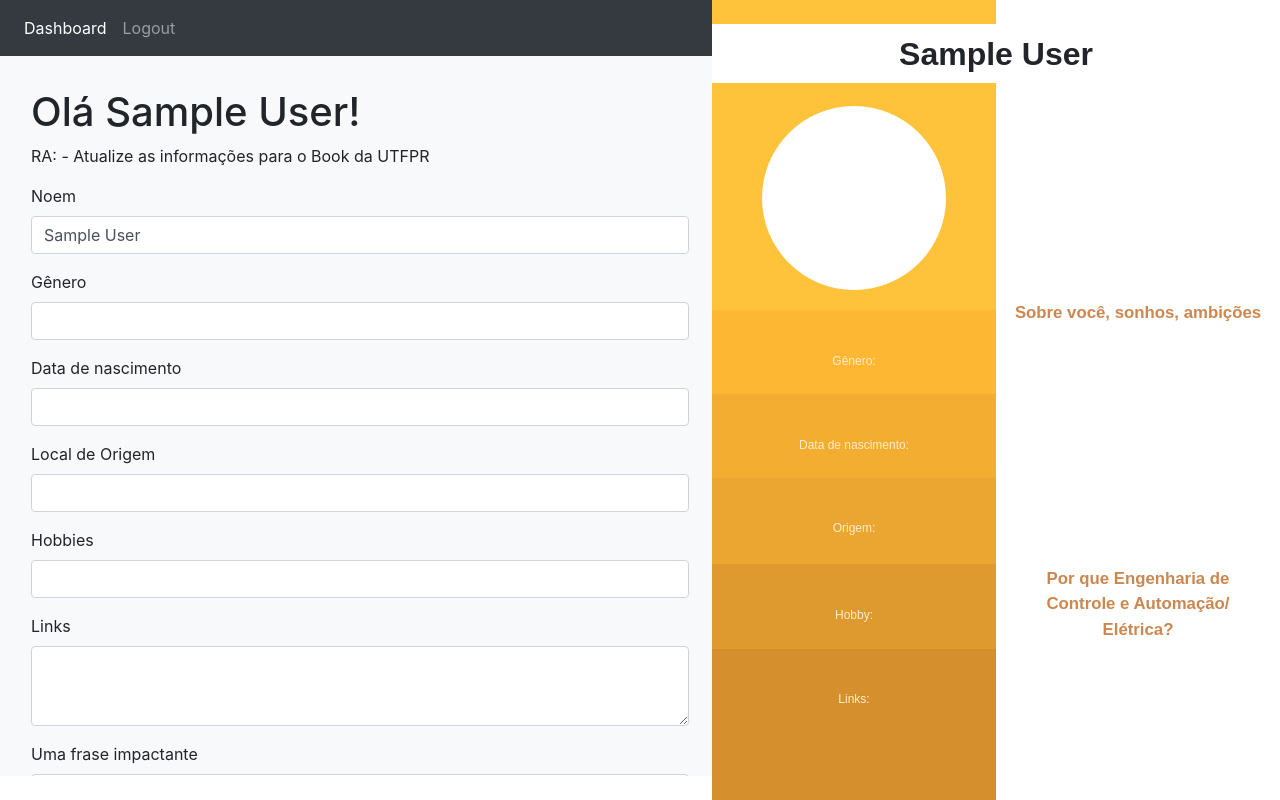
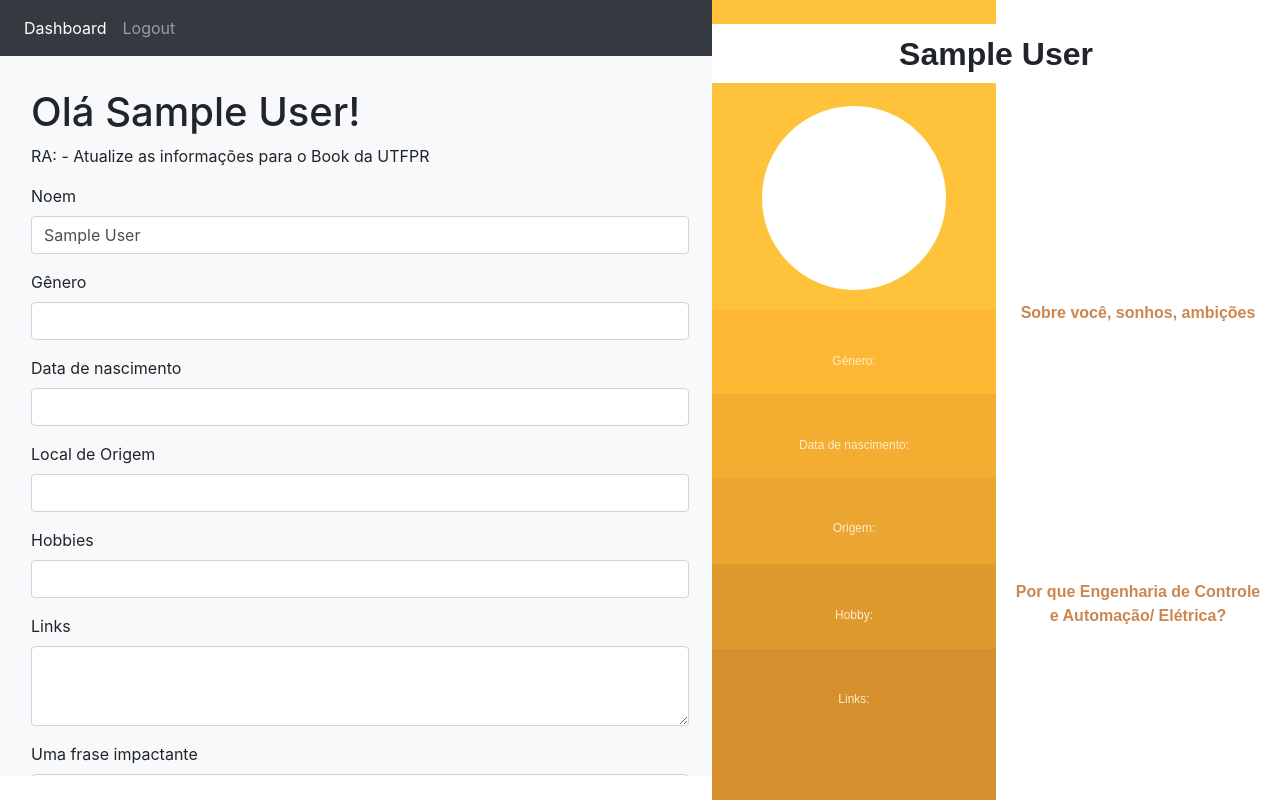
Before and after one commit to M4rcusVinicius/book-utfpr-s21, a Next.js app: page / in a window 1280 px wide. Built offline with nearby package versions, Linux system fonts and the light colour scheme; sample sign-in values are in the browser's storage; some icons are missing.

Commit message:
Update model

```diff
--- a/components/Preview/Model.js
+++ b/components/Preview/Model.js
@@ -157,7 +157,7 @@ const RightIcon = styled.div`
   color: #f3ae31;
 `;
 const RightTitle = styled.div`
-  font-size: 2.1vh;
+  font-size: 2vh;
   text-align: center;
   font-weight: 600;
   color: #cc8750;
```
